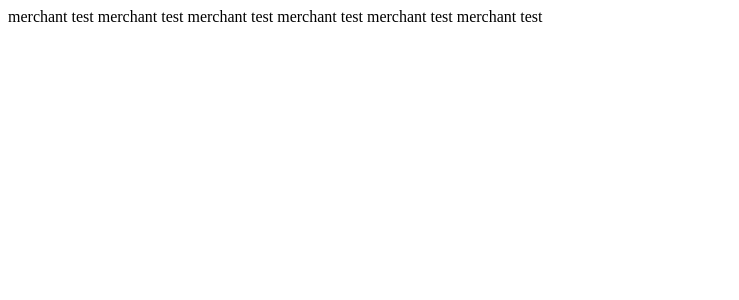
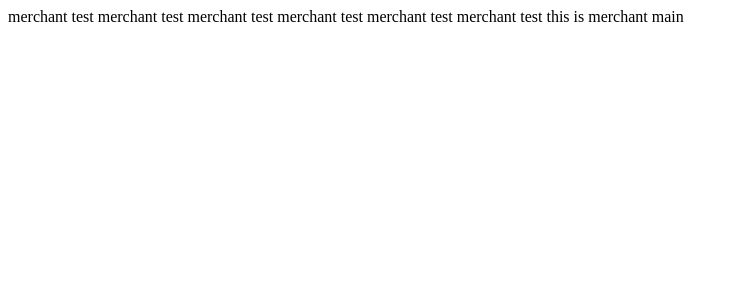
Before and after one commit to rookiedevs07/E-Wallet, a Next.js app in the folder apps/merchant-app/: page / in a window 1280 px wide. Shown: the top 300 px of the page, without its empty margins (0-739 px from the left). Built offline with nearby package versions, Linux system fonts and the light colour scheme.

Commit message:
push on main

```diff
--- a/apps/merchant-app/app/page.tsx
+++ b/apps/merchant-app/app/page.tsx
@@ -6,7 +6,7 @@ export default function Home() {
   return (
     <div>
       merchant test merchant test merchant test merchant test merchant test
-      merchant test
+      merchant test this is merchant main
     </div>
   );
 }
```
